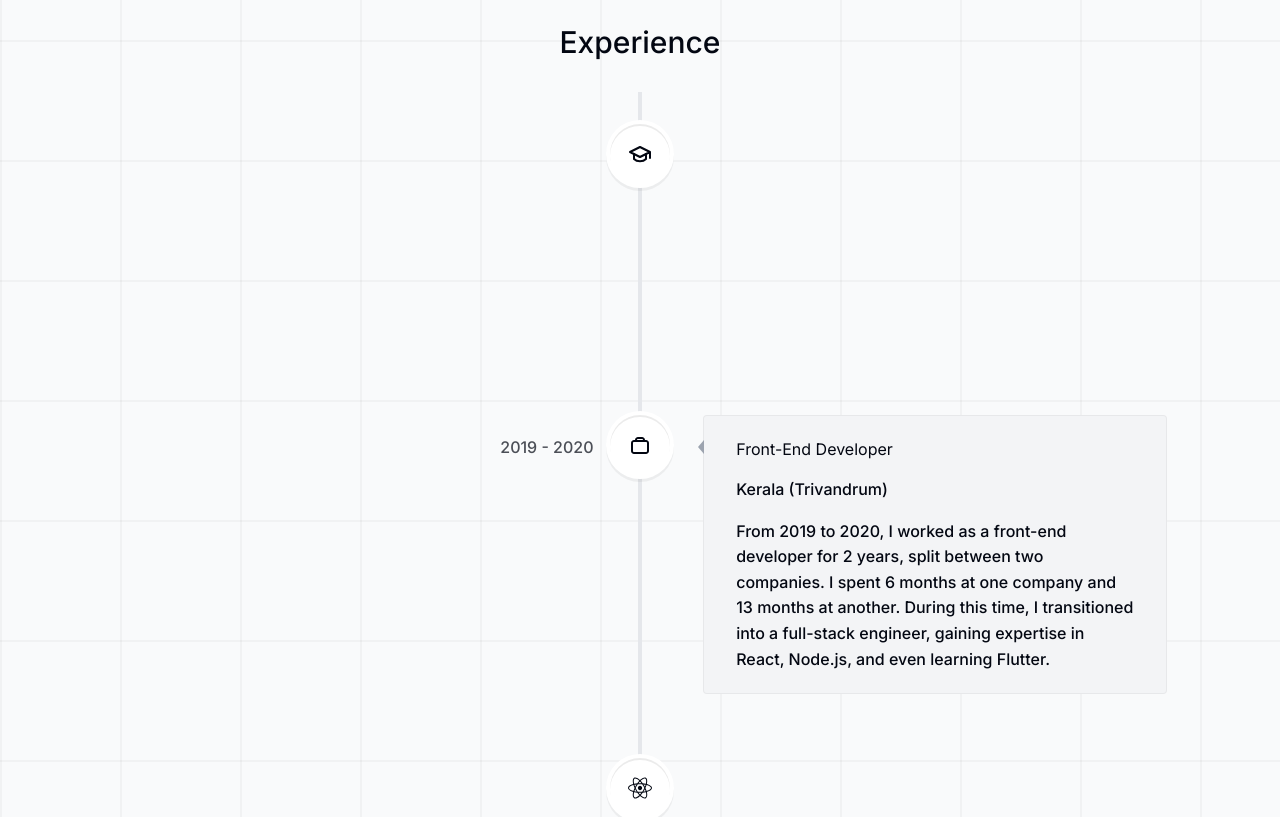
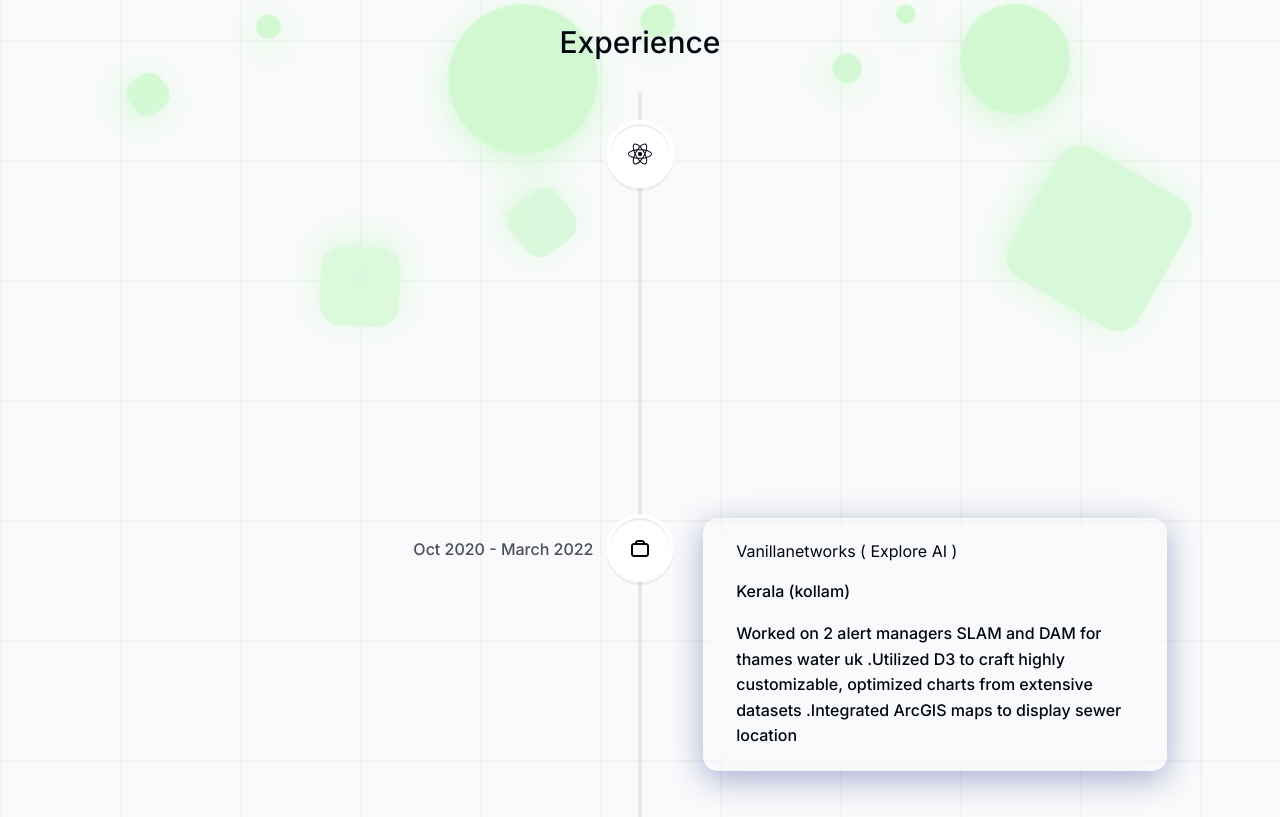
Before and after one commit to ra-hul-rv/portfolio, a Next.js app: page / in a window 1280 px wide. Shown: the part 1640-2457 px from the top of the page. Built offline with nearby package versions, Linux system fonts and the light colour scheme; no server answers.

Commit message:
falling cube animation added

```diff
--- /dev/null
+++ b/src/Components/FallingCubes.tsx
@@ -0,0 +1,20 @@
+import React from "react";
+import "./falling-cube.css";
+const FallingCubes = () => (
+  <div className="area">
+    <ul className="circles">
+      <li></li>
+      <li></li>
+      <li></li>
+      <li></li>
+      <li></li>
+      <li></li>
+      <li></li>
+      <li></li>
+      <li></li>
+      <li></li>
+    </ul>
+  </div>
+);
+
+export default FallingCubes;
--- a/src/Components/experience.tsx
+++ b/src/Components/experience.tsx
@@ -1,33 +1,43 @@
-import React from 'react'
-import SectionHeading from './section-heading'
-import { VerticalTimeline, VerticalTimelineElement }  from 'react-vertical-timeline-component';
-import 'react-vertical-timeline-component/style.min.css';
-import { experiencesData } from '@/lib/data';
-import useActiveSection from '@/Hooks/useActiveSection';
-import { useTheme } from '@/Context/theme-context';
+import React from "react";
+import SectionHeading from "./section-heading";
+import {
+  VerticalTimeline,
+  VerticalTimelineElement,
+} from "react-vertical-timeline-component";
+import "react-vertical-timeline-component/style.min.css";
+import { experiencesData } from "@/lib/data";
+import useActiveSection from "@/Hooks/useActiveSection";
+import { useTheme } from "@/Context/theme-context";
 
 const Experience = () => {
   const { theme } = useTheme();
-  const {ref}=useActiveSection({sectionName:'Experience',threshold:.5})
+  const { ref } = useActiveSection({
+    sectionName: "Experience",
+    threshold: 0.5,
+  });
 
   return (
-    <section id='experience' ref={ref} className="scroll-mt-28 mb-28 sm:mb-40">
-        <SectionHeading>
-            Experience
-        </SectionHeading>
+    <section id="experience" ref={ref} className="scroll-mt-28 mb-28 sm:mb-40">
+      <SectionHeading>Experience</SectionHeading>
       <VerticalTimeline>
-          {
-            experiencesData.map((item,index) =>(
-              <VerticalTimelineElement key={index}
+        {experiencesData.map((item, index) => (
+          <VerticalTimelineElement
+            key={index}
             contentStyle={{
-                background:
-                  theme === "light" ? "#f3f4f6" : "rgba(255, 255, 255, 0.05)",
-                boxShadow: "none",
-                border: "1px solid rgba(0, 0, 0, 0.05)",
+              // background:
+              //   theme === "light" ? "#f3f4f6" : "rgba(255, 255, 255, 0.05)",
+              // boxShadow: "none",
+              // border: "1px solid rgba(0, 0, 0, 0.05)",
               textAlign: "left",
               padding: "1.3rem 2rem",
+              borderRadius: "15px",
+              background: "rgba( 255, 255, 255, 0.05 )",
+              boxShadow: " 0 8px 32px 0 rgba( 31, 38, 135, 0.37 )",
+              backdropFilter: "blur( 16.5px )",
+              border: " 1px solid rgba( 255, 255, 255, 0.18 )",
             }}
             contentArrowStyle={{
+              display: "none",
               borderRight:
                 theme === "light"
                   ? "0.4rem solid #9ca3af"
@@ -45,11 +55,10 @@
             <p>{item.location}</p>
             <p>{item.description}</p>
           </VerticalTimelineElement>
-            ))
-          }
+        ))}
       </VerticalTimeline>
     </section>
-  )
-}
+  );
+};
 
-export default Experience
+export default Experience;
--- /dev/null
+++ b/src/Components/falling-cube.css
@@ -0,0 +1,130 @@
+.area {
+  position: absolute;
+  width: 100%;
+  height: 100%;
+  z-index: -1;
+}
+
+.circles {
+  position: absolute;
+  top: 0;
+  left: 0;
+  width: 100%;
+  height: 100%;
+  overflow: hidden;
+}
+
+.circles li {
+  position: absolute;
+  display: block;
+  list-style: none;
+  width: 20px;
+  height: 20px;
+  background: #d2f8d2;
+  box-shadow: 0 8px 32px 0 #d2f8d2;
+  backdrop-filter: blur(10px);
+  -webkit-backdrop-filter: blur(10px);
+  border-radius: 80px;
+  border: 1px solid rgba(255, 255, 255, 0.18);
+  animation: animate 45s linear infinite, colorChange 45s linear infinite; /* Add colorChange animation */
+  top: 1500px;
+}
+.circles li:nth-child(1) {
+  left: 25%;
+  width: 80px;
+  height: 80px;
+  animation-delay: 0s;
+  animation-duration: 25s; /* Adjusted duration */
+}
+
+.circles li:nth-child(2) {
+  left: 10%;
+  width: 40px;
+  height: 40px;
+  animation-delay: 5s; /* Adjusted delay */
+  animation-duration: 18s;
+}
+
+.circles li:nth-child(3) {
+  left: 70%;
+  width: 20px;
+  height: 20px;
+  animation-delay: 10s; /* Adjusted delay */
+}
+
+.circles li:nth-child(4) {
+  left: 40%;
+  width: 60px;
+  height: 60px;
+  animation-delay: 2s; /* Adjusted delay */
+  animation-duration: 22s; /* Adjusted duration */
+}
+
+.circles li:nth-child(5) {
+  left: 65%;
+  width: 30px;
+  height: 30px;
+  animation-delay: 4s; /* Adjusted delay */
+}
+
+.circles li:nth-child(6) {
+  left: 75%;
+  width: 110px;
+  height: 110px;
+  animation-delay: 8s; /* Adjusted delay */
+}
+
+.circles li:nth-child(7) {
+  left: 35%;
+  width: 150px;
+  height: 150px;
+  animation-delay: 12s; /* Adjusted delay */
+}
+
+.circles li:nth-child(8) {
+  left: 50%;
+  width: 35px;
+  height: 35px;
+  animation-delay: 15s;
+  animation-duration: 28s; /* Adjusted duration */
+}
+
+.circles li:nth-child(9) {
+  left: 20%;
+  width: 25px;
+  height: 25px;
+  animation-delay: 6s; /* Adjusted delay */
+  animation-duration: 30s; /* Adjusted duration */
+}
+
+.circles li:nth-child(10) {
+  left: 80%;
+  width: 150px;
+  height: 150px;
+  animation-delay: 3s; /* Adjusted delay */
+  animation-duration: 20s; /* Adjusted duration */
+}
+
+@keyframes animate {
+  0% {
+    transform: translateY(0) rotate(0deg);
+    opacity: 1;
+    border-radius: 15px;
+  }
+
+  100% {
+    transform: translateY(120vh) rotate(720deg);
+    opacity: 0;
+    border-radius: 50%;
+  }
+}
+
+@keyframes colorChange {
+  0% {
+    background-position: 0% 0%;
+  }
+
+  100% {
+    background-position: 100% 100%;
+  }
+}
--- a/src/app/layout.tsx
+++ b/src/app/layout.tsx
@@ -7,6 +7,7 @@
 import Footer from "@/Components/footer";
 import ThemeSwitch from "@/Components/theme-switch";
 import ThemeContextProvider from "@/Context/theme-context";
+import FallingCubes from "@/Components/FallingCubes";
 
 const inter = Inter({ subsets: ["latin"] });
 
--- a/src/app/page.tsx
+++ b/src/app/page.tsx
@@ -1,4 +1,5 @@
 "use client";
+import FallingCubes from "@/Components/FallingCubes";
 import About from "@/Components/about";
 import Contact from "@/Components/contact";
 import Experience from "@/Components/experience";
@@ -13,9 +14,10 @@
       <Intro />
       <SectionDivider />
       <About />
+      <FallingCubes />
       <Skills />
       <Experience />
-      <Contact />
+      <Contact />\{" "}
     </main>
   );
 }
--- a/src/lib/data.ts
+++ b/src/lib/data.ts
@@ -2,9 +2,6 @@
 import { CgWorkAlt } from "react-icons/cg";
 import { FaReact } from "react-icons/fa";
 import { LuGraduationCap } from "react-icons/lu";
-// import corpcommentImg from "../../public/corpcomment.png";
-// import rmtdevImg from "../../public/rmtdev.png";
-// import wordanalyticsImg from "../../public/wordanalytics.png";
 
 export const links = [
   {
@@ -15,10 +12,6 @@
     name: "About",
     hash: "#about",
   },
-  // {
-  //   name: "Projects",
-  //   hash: "#projects",
-  // },
   {
     name: "Skills",
     hash: "#skills",
@@ -35,28 +28,44 @@
 
 export const experiencesData = [
   {
+    title: "Inapp Information Technologies",
+    location: "Kerala (Trivandrum)",
+    description:
+      "Tasked with upgrading legacy wallet app, enhancing performance and modernizing UI design . Reduced the app loading time from 10 sec to 2 sec by adding code splitting and various image optimization . Improved the app performance by 50% by adding parallel api calls and using web workers fixed memory leakage by adding event delegation",
+    icon: React.createElement(FaReact),
+    date: "March 2022 - present",
+  },
+  {
+    title: "Vanillanetworks ( Explore AI )",
+    location: "Kerala (kollam)",
+    description:
+      "Worked on 2 alert managers SLAM and DAM for thames water uk .Utilized D3 to craft highly customizable, optimized charts from extensive datasets .Integrated ArcGIS maps to display sewer location",
+    icon: React.createElement(CgWorkAlt),
+    date: "Oct 2020 -  March 2022",
+  },
+  {
+    title: "Carpedaws",
+    location: "Kerala (kollam)",
+    description:
+      "Developed diverse websites and web apps using technologies such as Node.js, React, Flutter, and PHP",
+    icon: React.createElement(CgWorkAlt),
+    date: "Aug 2019 - sep 2020",
+  },
+  {
+    title: "Dridatah",
+    location: "Kerala (Attingal)",
+    description:
+      "Primarily specialized in website development, with expertise in HTML, CSS, JavaScript, and PHP",
+    icon: React.createElement(CgWorkAlt),
+    date: "Jan 2019 - july 2019",
+  },
+  {
     title: "Graduated",
     location: "Kerala (Kollam)",
     description:
       "In 2018, I graduated with a B.Tech degree and completed a course in front-end development, focusing on languages like HTML, CSS, and JavaScript.",
     icon: React.createElement(LuGraduationCap),
-    date: "2018",
-  },
-  {
-    title: "Front-End Developer",
-    location: "Kerala (Trivandrum)",
-    description:
-      "From 2019 to 2020, I worked as a front-end developer for 2 years, split between two companies. I spent 6 months at one company and 13 months at another. During this time, I transitioned into a full-stack engineer, gaining expertise in React, Node.js, and even learning Flutter.",
-    icon: React.createElement(CgWorkAlt),
-    date: "2019 - 2020",
-  },
-  {
-    title: "Full-Stack Developer",
-    location: "Kerala (Trivandrum)",
-    description:
-      "Since 2021, I've been working as a React developer for two different companies. Initially, I was contracted by VanillaNetwork to work with Explore AI on the Theams Water project as a front-end developer. After a year, I transitioned to InApp and worked on the Hyphen Solutions project as a React developer. I'm actively exploring new full-time opportunities.",
-    icon: React.createElement(FaReact),
-    date: "2021 - present",
+    date: "2018-2019",
   },
 ] as const;
 
```
Lines whose indentation alone changed are shown as unchanged.
